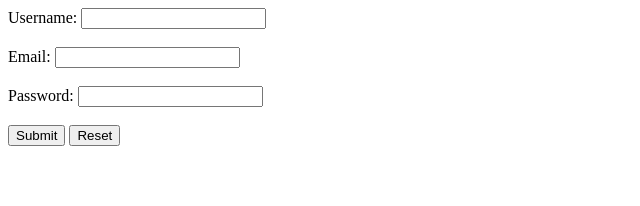
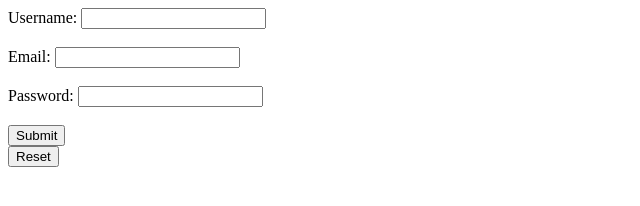
Before and after one commit to pierro-peter/23rdjuly24, a plain HTML site: page index.html in a window 1280 px wide. Shown: the whole page, without its empty margins (0-640 px from the left). Drawn offline with Linux system fonts and the light colour scheme.

Commit message:
added br in html

```diff
--- a/index.html
+++ b/index.html
@@ -24,7 +24,7 @@
         <input type="password" id="password" name="password">
         <span id="passwordError" class="error"></span><br><br>
 
-        <button type="submit" id="submit" >Submit</button>
+        <button type="submit" id="submit" >Submit</button><br>
         <button type="button" id="resetButton">Reset</button>
     </form>
 
```
